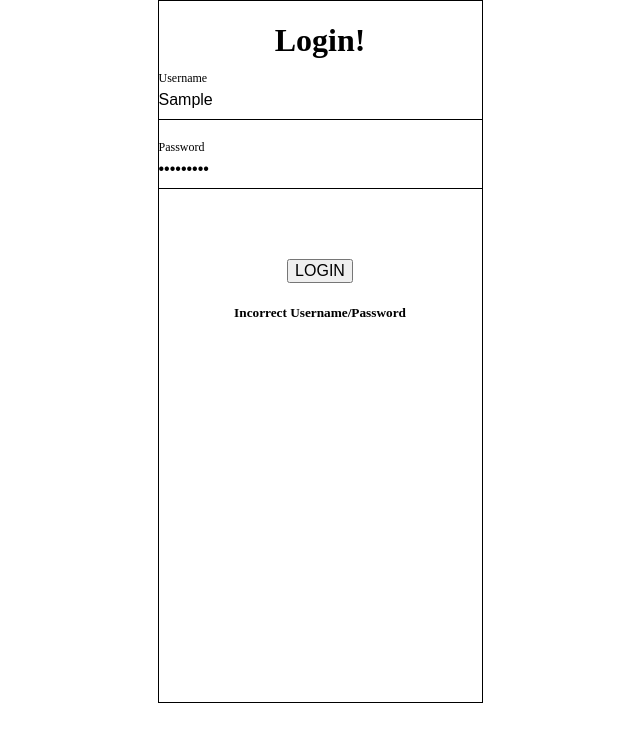
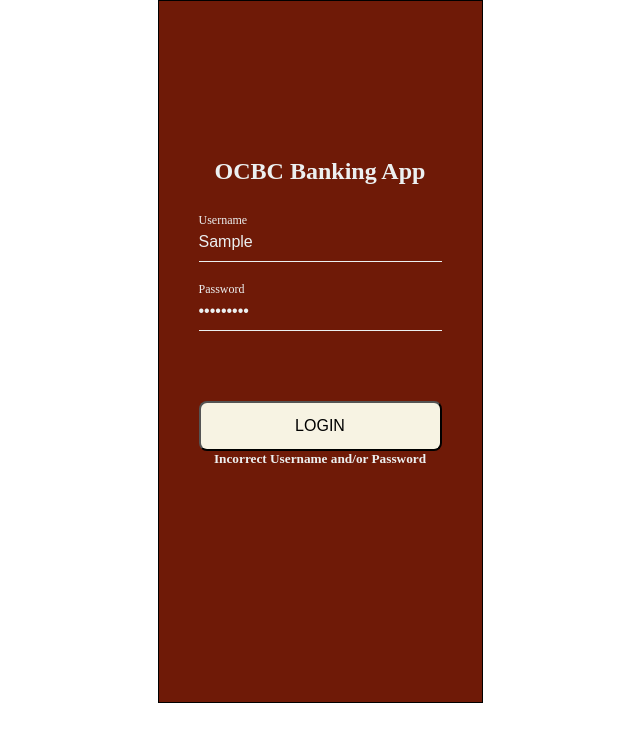
Before and after one commit to darylaw93/mdt-interview-homework, a React (Create React App) app in the folder ocbc/: page / in a window 1280 px wide. Both pictures are taken after typing "Sample", "Sample123" into the empty fields and a click on the button "LOGIN". Shown: the top 742 px of the page, without its empty margins (320-960 px from the left). Built offline with nearby package versions, Linux system fonts and the light colour scheme; no server answers.

Commit message:
basic css for front two pages done

```diff
--- a/ocbc/package.json
+++ b/ocbc/package.json
@@ -7,6 +7,7 @@
     "@testing-library/react": "^11.2.7",
     "@testing-library/user-event": "^12.8.3",
     "axios": "^0.23.0",
+    "moment": "^2.29.1",
     "react": "^17.0.2",
     "react-dom": "^17.0.2",
     "react-router-dom": "^5.3.0",
--- a/ocbc/src/App.css
+++ b/ocbc/src/App.css
@@ -1,5 +1,32 @@
 .App {
   text-align: center;
+  margin: 0;
+  border: 1px solid black;
+  width: 323px;
+  height: 701px;
+  margin-left: auto;
+  margin-right: auto;
+  background-color: #6f1a07;
+  color: #ecf0f1;
+}
+
+::-webkit-scrollbar {
+  width: 10px;
+}
+
+::-webkit-scrollbar-track {
+  background-color: transparent;
+}
+
+::-webkit-scrollbar-thumb {
+  background-color: #d6dee1;
+  border-radius: 20px;
+  border: 6px solid transparent;
+  background-clip: content-box;
+}
+
+::-webkit-scrollbar-thumb:hover {
+  background-color: #a8bbbf;
 }
 
 .user-box {
@@ -10,10 +37,10 @@
   width: 100%;
   padding: 10px 0;
   font-size: 16px;
-  color: black;
+  color: #ecf0f1;
   margin-bottom: 30px;
   border: none;
-  border-bottom: 1px solid black;
+  border-bottom: 1px solid #ecf0f1;
   outline: none;
   background: transparent;
 }
@@ -24,7 +51,7 @@
   left: 0;
   padding: 10px 0;
   font-size: 16px;
-  color: black;
+  color: #ecf0f1;
   pointer-events: none;
   transition: 0.5s;
 }
@@ -32,9 +59,22 @@
 .user-box input:valid ~ label {
   top: -20px;
   left: 0;
-  color: black;
+  color: #ecf0f1;
   font-size: 12px;
 }
+
+.SignInForm {
+  width: 100%;
+  height: auto;
+  margin-top: 30%;
+  padding: 40px 0px 20px;
+  box-shadow: 5px#8888;
+  padding: 40px;
+  box-sizing: border-box;
+  transform: translate (-50%, -50%);
+  background-color: #6f1a07;
+}
+
 .SignInForm button {
   position: relative;
   display: inline-block;
@@ -42,9 +82,19 @@
   font-size: 16px;
   text-transform: uppercase;
   margin-top: 40px;
+  background-color: #f7f3e3;
+  transition-duration: 0.4s;
+  border-radius: 8px;
+  padding: 14px 40px;
+  width: 100%;
 }
 
-.SignInForm h3 {
+.SignInForm button:hover {
+  cursor: pointer;
+  opacity: 70%;
+}
+
+.SignInForm h5 {
   margin: 0 0 30px;
   padding: 0;
   text-align: center;
@@ -59,29 +109,78 @@
 
 .accountBalance {
   border: 1px solid black;
+  background-color: #ecf0f1;
+  color: #2b2118;
   height: 200px;
+  border-radius: 20px;
+}
+
+.accountBalance h1 {
+  margin-bottom: 0px;
+}
+
+.accountBalance .accountBalanceButton {
+  position: relative;
+  display: inline-block;
+  padding: 5px, 10px;
+  font-size: 10px;
+  text-transform: uppercase;
+  background-color: #f7f3e3;
+  transition-duration: 0.4s;
+  border-radius: 8px;
+  left: 0;
+}
+
+.accountBalance .accountBalanceButton:hover {
+  cursor: pointer;
+  opacity: 70%;
+}
+
+.transferButton {
+  position: relative;
+  display: inline-block;
+  padding: 10px, 10px;
+  margin-top: 10px;
+  font-size: 20px;
+  text-transform: uppercase;
+  background-color: #f7f3e3;
+  transition-duration: 0.4s;
+  border-radius: 8px;
+  left: 0;
+}
+
+.transferButton :hover {
+  cursor: pointer;
+  opacity: 70%;
+}
+.transactionBody {
+  overflow-y: scroll;
 }
 
 .transactionBox {
   height: 50px;
+  background-color: #ecf0f1;
+  color: #2b2118;
+  margin-bottom: 5px;
+  margin-left: 5px;
+  border-radius: 10px;
+  padding: 5px;
 }
 
-.transactionBox .transactionName {
+.transactionBox .transactionDate {
   float: left;
+  font-size: 13px;
 }
 
-.transactionBox .transactionType {
+.transactionBox .transactionContent {
   float: left;
+  font-size: 13px;
 }
 
 .transactionBox .transactionAmount {
   float: right;
-  font-size: 20px;
+  font-size: 15px;
   margin-right: 5px;
-}
-
-.transactionBox .transactionCurrency {
-  float: right;
 }
 
 .payeeBox {
--- a/ocbc/src/App.js
+++ b/ocbc/src/App.js
@@ -9,15 +9,14 @@
 
 function App() {
   const [customerInfo, setCustomerInfo] = useState({
-    customerName: 'hello',
-    customerAccountNo: '123456',
+    customerName: '',
+    customerAccountNo: '',
+  });
+  const [transferInfo, setTransferInfo] = useState({
+    transferAmount: '',
+    transferComments: '',
   });
 
-  const [transferInfo, setTransferInfo] = useState({
-    customerName: '',
-    customerAccountNo: '',
-    amountTransferred: '',
-  });
   return (
     <div className="App">
       <main>
@@ -37,8 +36,8 @@
               setTransferInfo={setTransferInfo}
             />
           </Route>
-          <Route path="/transferSuccess" {...transferInfo}>
-            <TransferSuccess />
+          <Route path="/transferSuccess">
+            <TransferSuccess {...customerInfo} {...transferInfo} />
           </Route>
           <Redirect to="/" />
         </Switch>
--- a/ocbc/src/components/AccountBalance.js
+++ b/ocbc/src/components/AccountBalance.js
@@ -1,7 +1,8 @@
 import React, { useState, useEffect } from 'react';
-import { Link } from 'react-router-dom';
+import { Link, useHistory } from 'react-router-dom';
 import axios from 'axios';
 import Transfer from './Transfer';
+
 const Account = (props) => {
   const [date, setDate] = useState(new Date().getHours());
   const [currentTime, setCurrenttime] = useState(new Date().toLocaleString());
@@ -9,6 +10,7 @@
   const [hide, setHide] = useState(false);
   const [showBalanceToggle, setShowBalanceToggle] = useState('Show Balance');
   const username = localStorage.getItem('username');
+  const history = useHistory();
 
   const greeting = (element) => {
     if (element <= 16 && element > 12) {
@@ -58,7 +60,9 @@
       </h2>
       <div className="accountBalance">
         <h1>Account Balance</h1>
-        <a onClick={handleClick}>{showBalanceToggle}</a>
+        <button className="accountBalanceButton" onClick={handleClick}>
+          {showBalanceToggle}
+        </button>
         {hide && (
           <h2 className="balance">
             $
@@ -71,17 +75,22 @@
         {hide && <a>As of {currentTime}</a>}
       </div>
       <div>
-        {' '}
-        <Link
-          to="/transfer"
+        <button
+          onClick={() => {
+            history.push('/transfer');
+          }}
+          className="transferButton"
           style={{
             display: 'inline-block',
             textAlign: 'center',
-            width: '100px',
+            width: '40px',
           }}
         >
-          Transfer
-        </Link>
+          ⇌
+        </button>
+        <div style={{ fontSize: '12px', paddingTop: '5px' }}>
+          Transfer Money
+        </div>
       </div>
       <br />
       <div>{props.children}</div>
--- a/ocbc/src/components/ConfirmationScreen.js
+++ b/ocbc/src/components/ConfirmationScreen.js
@@ -1,4 +1,5 @@
-import React from 'react';
+import React, { useState } from 'react';
+import { useHistory } from 'react-router';
 import axios from 'axios';
 
 const ConfirmationScreen = ({
@@ -6,18 +7,23 @@
   customerAccountNo,
   setTransferInfo,
 }) => {
+  const [isError, setIsError] = useState(false);
+  const history = useHistory();
+
   const handleSubmit = (event) => {
     event.preventDefault();
-    const comments = event.currentTarget.comments.value;
+    const transferComments = event.currentTarget.comments.value;
+    const transferAmount = event.currentTarget.amount.value;
+    const transferDate = new Date();
 
     axios
       .post(
         'http://localhost:8080/transfer',
         {
           recipientAccountNo: customerAccountNo,
-          amount: event.currentTarget.amount.value,
-          date: new Date(),
-          description: event.currentTarget.comments.value,
+          amount: transferAmount,
+          date: transferDate,
+          description: transferComments,
         },
         {
           headers: {
@@ -26,10 +32,17 @@
         }
       )
       .then((res) => {
-        console.log(res);
+        if (res.status === 200) {
+          setTransferInfo({
+            transferAmount: transferAmount,
+            transferComments: transferComments,
+          });
+          history.push('/transferSuccess');
+        }
       })
       .catch((err) => {
         console.log(err);
+        setIsError(true);
       });
     console.log(
       event.currentTarget.comments.value,
@@ -38,12 +51,11 @@
   };
 
   console.log(customerName, customerAccountNo);
-  console.log(setTransferInfo);
   return (
     <div>
       <div>Transferring to{customerName}</div>
       <form onSubmit={handleSubmit}>
-        <input name="amount" type="number" required />
+        <input name="amount" type="number" min="0.01" required />
         <input
           name="comments"
           type="text"
@@ -52,6 +64,9 @@
         />
         <button />
       </form>
+      {isError && (
+        <div>There was an error in your transfer, please try again</div>
+      )}
     </div>
   );
 };
--- a/ocbc/src/components/LandingPage.js
+++ b/ocbc/src/components/LandingPage.js
@@ -28,8 +28,9 @@
   };
   return (
     <>
-      <h1>Login!</h1>
       <div className="SignInForm">
+        <h2>OCBC Banking App</h2>
+        <br />
         <form onSubmit={HandleSubmit}>
           <div className="user-box">
             <input type="text" name="username" required />
@@ -40,8 +41,12 @@
             <label>Password</label>
           </div>
           <button className="btstyle">Login</button>
-        </form>
-        {userWrong && <h5>Incorrect Username/Password</h5>}
+        </form>{' '}
+        {userWrong && (
+          <h5 style={{ color: '#ECF0F1' }}>
+            Incorrect Username and/or Password
+          </h5>
+        )}
       </div>
     </>
   );
--- a/ocbc/src/components/TransferSuccess.js
+++ b/ocbc/src/components/TransferSuccess.js
@@ -1,9 +1,26 @@
 import React from 'react';
-
-const TransferSuccess = () => {
+import { useHistory } from 'react-router';
+const TransferSuccess = ({
+  customerName,
+  customerAccountNo,
+  transferAmount,
+  transferDate,
+  transferComments,
+}) => {
+  const history = useHistory();
   return (
     <div>
-      <div></div>
+      <div>Transfer Summary</div>
+      <div>
+        To {customerName}, {customerAccountNo}
+      </div>
+      <div>SGD {transferAmount}</div>
+      <div>on {transferDate}</div>
+      <div>Comments {transferComments}</div>
+      <button onClick={() => history.push('/account')}>Home</button>
+      <button onClick={() => history.push('/transfer')}>
+        Make Another Transfer
+      </button>
     </div>
   );
 };
--- a/ocbc/src/index.css
+++ b/ocbc/src/index.css
@@ -1,10 +1,5 @@
 body {
   margin: 0;
-  border: 1px solid black;
-  width: 323px;
-  height: 701px;
-  margin-left: auto;
-  margin-right: auto;
 }
 
 code {
```
Also changed, not shown: ocbc/src/components/Transactions.js (+29 -13 lines), 1 other file (tests, documents, lock files or other folders).
